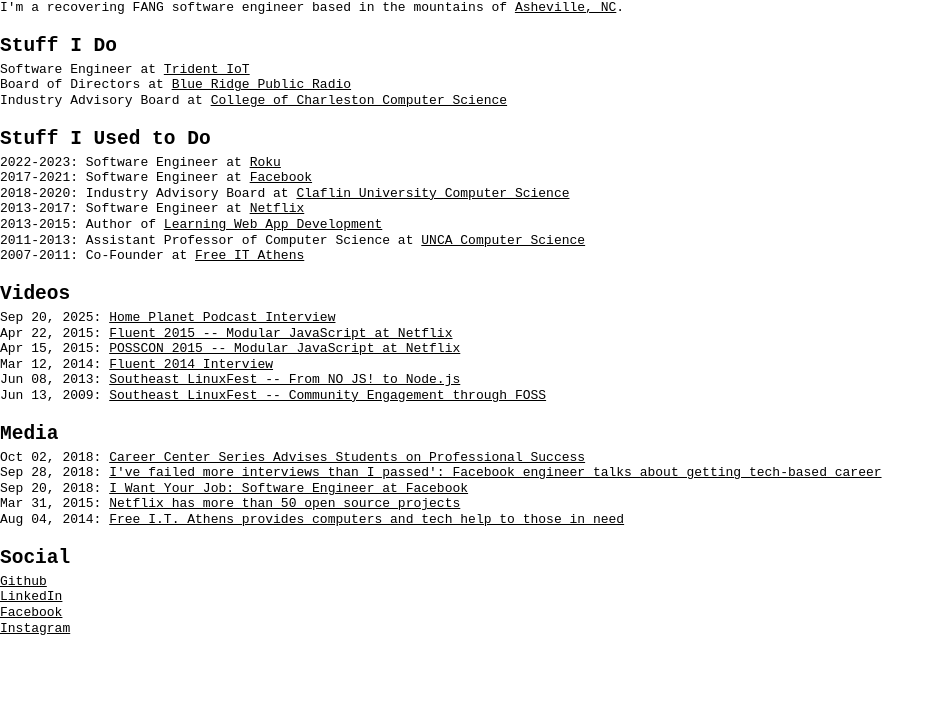
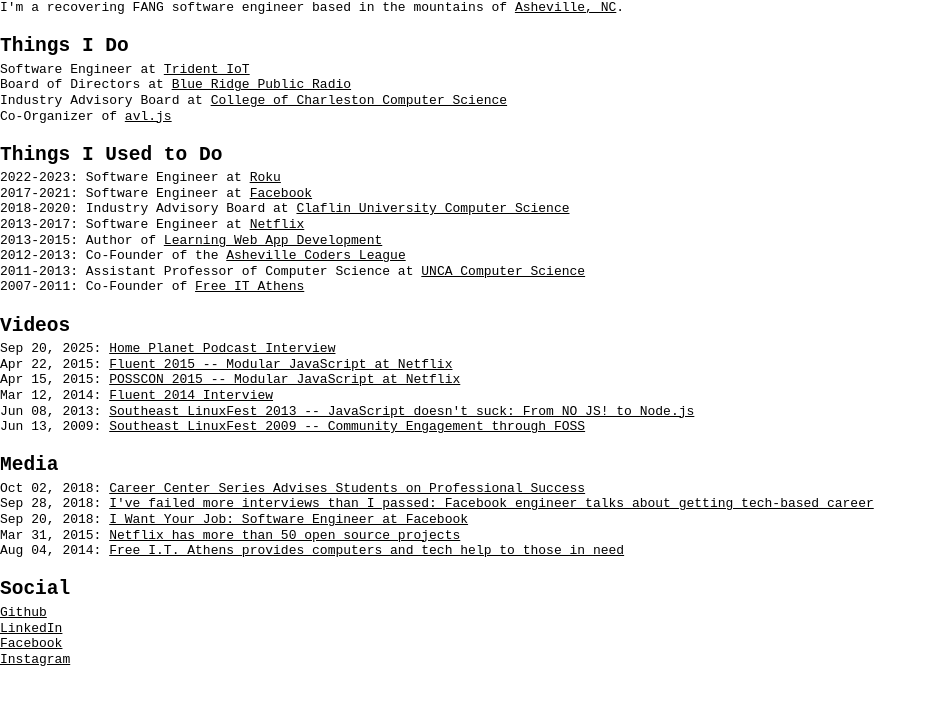
Before and after one commit to semmypurewal/semmypurewal.github.io, a Jekyll site: the page index.html, which Jekyll copies as it is, in a window 1280 px wide. Shown: the top 705 px of the page, without its empty margins (0-945 px from the left). Built offline with Jekyll 4.4.1, drawn with Linux system fonts in a browser that asks for light colours; Markdown is read by kramdown in place of the engine named in the settings.

Commit message:
update 2

```diff
--- a/index.html
+++ b/index.html
@@ -46,22 +46,24 @@
   <body>
     <div class='content'>
       <p>I'm a recovering FANG software engineer based in the mountains of <a href="https://en.wikipedia.org/wiki/Asheville,_North_Carolina">Asheville, NC</a>.</p>
-      <h2>Stuff I Do</h2>
+      <h2>Things I Do</h2>
       <ul>
         <li>Software Engineer at <a href="https://tridentiot.com">Trident IoT</a></li>
         <li>Board of Directors at <a href="https://www.bpr.org/">Blue Ridge Public Radio</a></li>
         <li>Industry Advisory Board at <a href="https://charleston.edu/compsci/">College of Charleston Computer Science</a></li>
+        <li>Co-Organizer of <a href="https://www.meetup.com/asheville-javascript-meetup">avl.js</a></li>
       </ul>
 
-      <h2>Stuff I Used to Do</h2>
+      <h2>Things I Used to Do</h2>
       <ul>
         <li>2022-2023: Software Engineer at <a href="https://www.roku.com">Roku</a></li>
         <li>2017-2021: Software Engineer at <a href="https://www.facebook.com">Facebook</a></li>
         <li>2018-2020: Industry Advisory Board at <a href="https://www.claflin.edu/academics-research/schools-departments/school-of-natural-sciences-and-mathematics/department-of-mathematics-computer-science/computer-science">Claflin University Computer Science</a></li>
         <li>2013-2017: Software Engineer at <a href="https://www.netflix.com">Netflix</a></li>
         <li>2013-2015: Author of <a href="https://learningwebappdev.com/">Learning Web App Development</a></li>
+        <li>2012-2013: Co-Founder of the <a href="https://avlcoders.org/">Asheville Coders League</a>
         <li>2011-2013: Assistant Professor of Computer Science at <a href="http://new.cs.unca.edu/">UNCA Computer Science</a></li>
-        <li>2007-2011: Co-Founder at <a href="https://freeitathens.org">Free IT Athens</a></li>
+        <li>2007-2011: Co-Founder of <a href="https://freeitathens.org">Free IT Athens</a></li>
       </ul>
 
 
@@ -71,14 +73,14 @@
         <li>Apr 22, 2015: <a href="https://www.oreilly.com/videos/fluent-conference-2015/9781491927786/9781491927786-video213387/">Fluent 2015 -- Modular JavaScript at Netflix</a></li>
         <li>Apr 15, 2015: <a href="https://youtu.be/3eVcQfdh1VM?si=Q3x8eGklUVhEfUBW">POSSCON 2015 -- Modular JavaScript at Netflix</a></li>
         <li>Mar 12, 2014: <a href="https://youtu.be/hS5Itsi0Cwg?si=cUBgeqIdHprMxJ2G">Fluent 2014 Interview</a></li>
-        <li>Jun 08, 2013: <a href="https://youtu.be/wzO0YGvv9Wo?si=oG9LLjinIupgZwSM">Southeast LinuxFest -- From NO JS! to Node.js</a></li>
-        <li>Jun 13, 2009: <a href="https://youtu.be/lONjBsgW6N4?si=pcCKWP-o5QBVDTU6">Southeast LinuxFest -- Community Engagement through FOSS</a></li>
+        <li>Jun 08, 2013: <a href="https://youtu.be/wzO0YGvv9Wo?si=oG9LLjinIupgZwSM">Southeast LinuxFest 2013 -- JavaScript doesn't suck: From NO JS! to Node.js</a></li>
+        <li>Jun 13, 2009: <a href="https://youtu.be/lONjBsgW6N4?si=pcCKWP-o5QBVDTU6">Southeast LinuxFest 2009 -- Community Engagement through FOSS</a></li>
       </ul>
 
       <h2>Media</h2>
       <ul>
         <li>Oct 02, 2018: <a href="https://today.cofc.edu/2018/10/02/career-center-series-advises-students-on-professional-success/">Career Center Series Advises Students on Professional Success</a></li>
-        <li>Sep 28, 2018: <a href="https://www.claflin.edu/news-events/the-panther/i've-failed-more-interviews-than-i-passed'-facebook-engineer-talks-about-getting-tech-based-career">I've failed more interviews than I passed': Facebook engineer talks about getting tech-based career</a></li>
+        <li>Sep 28, 2018: <a href="https://www.claflin.edu/news-events/the-panther/i've-failed-more-interviews-than-i-passed'-facebook-engineer-talks-about-getting-tech-based-career">I've failed more interviews than I passed: Facebook engineer talks about getting tech-based career</a></li>
         <li>Sep 20, 2018: <a href="https://today.cofc.edu/2018/09/20/i-want-your-job-software-engineer-at-facebook/">I Want Your Job: Software Engineer at Facebook</a></li>
 
         <li>Mar 31, 2015: <a href="https://opensource.com/business/15/3/interview-semmy-purewal-netflix">Netflix has more than 50 open source projects</a></li>
```
